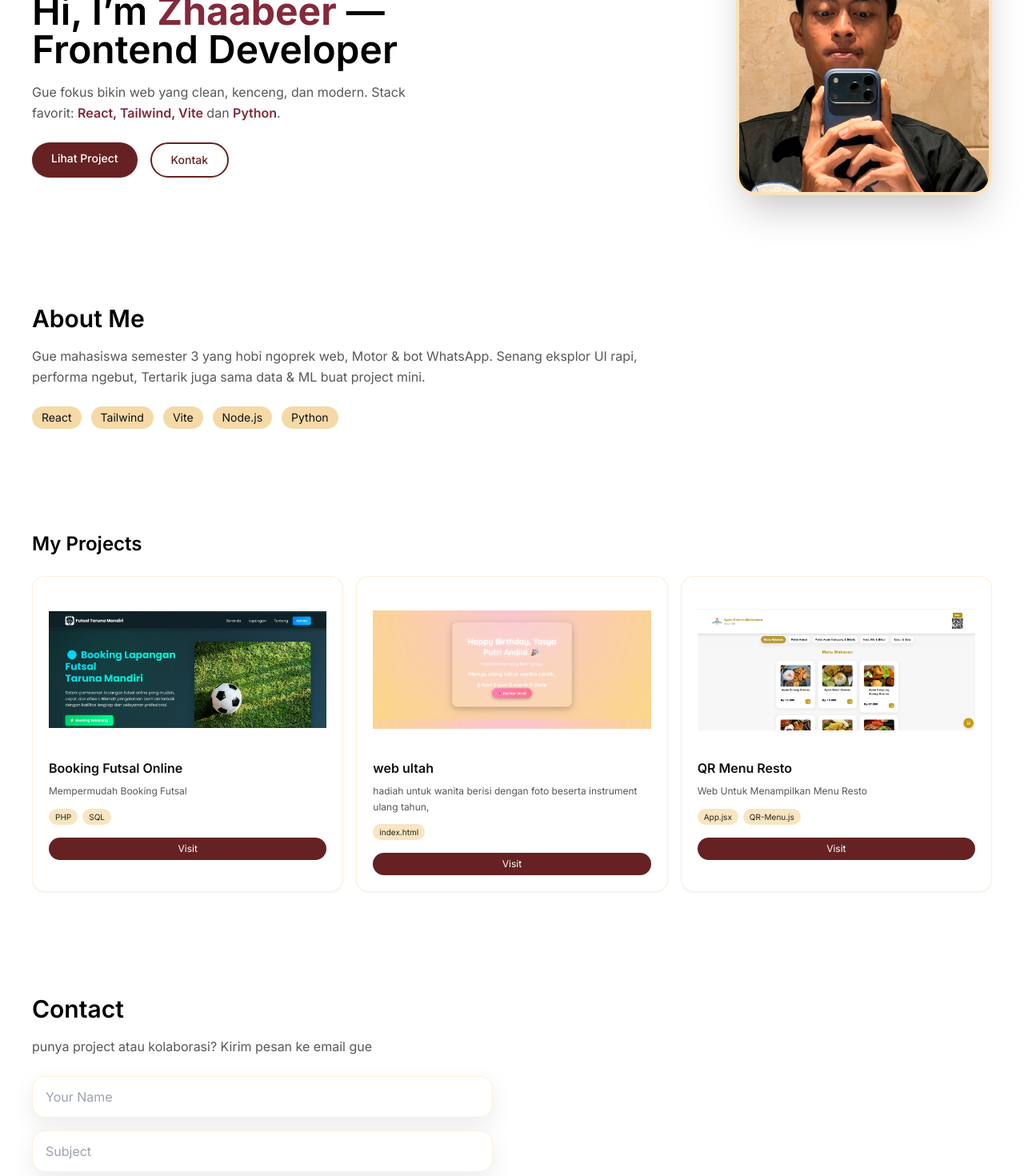
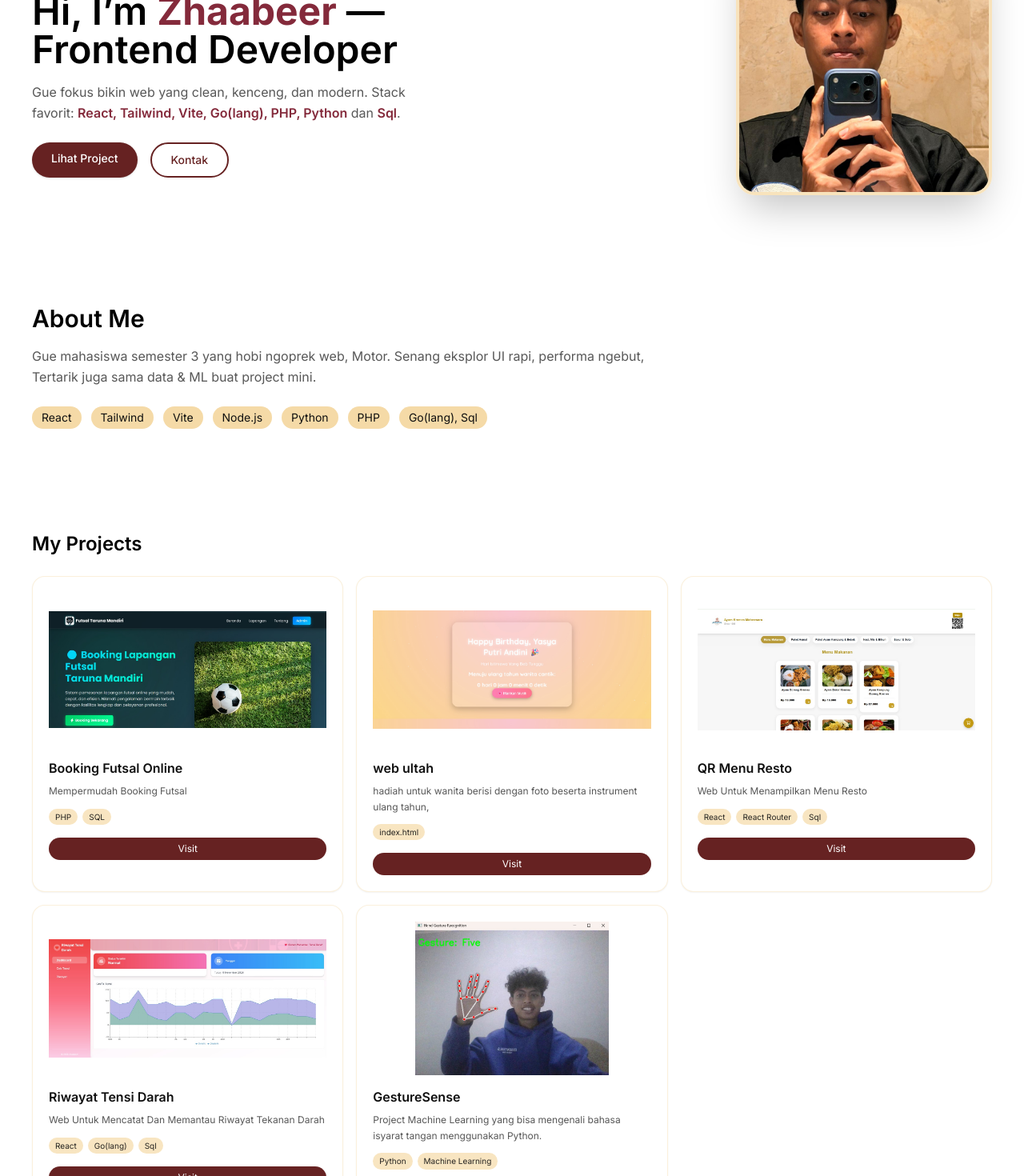
Before and after one commit to oktarizagunawan63/portofolioterbaru, a React (Vite) app: page / in a window 1280 px wide. Shown: the part 200-1670 px from the top of the page at 80% size. Built offline with nearby package versions, Linux system fonts and the light colour scheme.

Commit message:
update terbaru

```diff
--- a/src/components/Hero.jsx
+++ b/src/components/Hero.jsx
@@ -19,9 +19,9 @@ export default function Hero() {
           <p className="mt-4 text-base text-ink/70 max-w-lg leading-relaxed">
             Gue fokus bikin web yang clean, kenceng, dan modern. Stack favorit:{" "}
             <span className="text-secondary font-semibold">
-              React, Tailwind, Vite
+              React, Tailwind, Vite, Go(lang), PHP, Python
             </span>{" "}
-            dan <span className="font-semibold text-secondary">Python</span>.
+            dan <span className="font-semibold text-secondary">Sql</span>.
           </p>
 
           <div className="mt-6 flex flex-wrap gap-4">
--- a/src/sections/About.jsx
+++ b/src/sections/About.jsx
@@ -3,11 +3,11 @@ export default function About() {
     <section id="about" className="section">
       <h2 className="text-3xl">About Me</h2>
       <p className="mt-4 text-ink/70 max-w-3xl">
-        Gue mahasiswa semester 3 yang hobi ngoprek web, Motor & bot WhatsApp. Senang eksplor UI rapi,
+        Gue mahasiswa semester 3 yang hobi ngoprek web, Motor. Senang eksplor UI rapi,
         performa ngebut, Tertarik juga sama data & ML buat project mini.
       </p>
       <div className="mt-6 flex flex-wrap gap-3">
-        {["React", "Tailwind", "Vite", "Node.js", "Python"].map((s) => (
+        {["React", "Tailwind", "Vite", "Node.js", "Python", "PHP", "Go(lang), Sql"].map((s) => (
           <span key={s} className="chip">{s}</span>
         ))}
       </div>
--- a/src/sections/Projects.jsx
+++ b/src/sections/Projects.jsx
@@ -4,6 +4,8 @@ import ProjectCard from "../components/ProjectCard";
 import wifiImg from "../assets/futsal.jpg";
 import kerenImg from "../assets/ultah.jpg";
 import reactLogo from "../assets/qr.jpg";
+import portv2 from "../assets/tensi.jpg";
+import bisuImg from "../assets/bisu.jpg";
 
 const DATA = [
   {
@@ -11,27 +13,38 @@ const DATA = [
     desc: "Mempermudah Booking Futsal",
     tags: ["PHP", "SQL"],
     link: "#",
-    image: wifiImg, // 🔥 tampil di card pertama
+    image: wifiImg,
+  },
+  {
+    title: "web ultah",
+    desc: "hadiah untuk wanita berisi dengan foto beserta instrument ulang tahun, ",
+    tags: ["index.html"],
+    link: "https://ultahndutt.netlify.app/",
+    image: kerenImg,
+  },
+  {
+    title: "QR Menu Resto",
+    desc: "Web Untuk Menampilkan Menu Resto",
+    tags: ["React", "React Router", "Sql"],
+    link: "#",
+    image: reactLogo,
+  },
+  {
+    title: "Riwayat Tensi Darah",
+    desc: "Web Untuk Mencatat Dan Memantau Riwayat Tekanan Darah",
+    tags: ["React", "Go(lang)", "Sql"],
+    link: "https://zhaabeer.netlify.app/",
+    image: portv2, // 🔥 tampil di card ke-4
   },
 
-   {
-
-    title: "web ultah",
-    desc: "hadiah untuk wanita berisi dengan foto beserta instrument ulang tahun, ",
-    tags: ["index.html",],
-    link: "https://ultahndutt.netlify.app//",
-    image: kerenImg, // 🔥 tampil di card kedua
-
+  {
+    title: "GestureSense",
+    desc: "Project Machine Learning yang bisa mengenali bahasa isyarat tangan menggunakan Python.",
+    tags: ["Python", "Machine Learning"],
+    link: "#",
+    image: bisuImg,
   },
 
-
-{
-  title: "QR Menu Resto",
-    desc: "Web Untuk Menampilkan Menu Resto",
-      tags: ["App.jsx", "QR-Menu.js"],
-        link: "#",
-          image: reactLogo, // 🔥 tampil di card ketiga
-  },
 ];
 
 export default function Projects() {
```
Also changed, not shown: src/assets/bisu.jpg (added), src/assets/tensi.jpg (added).
